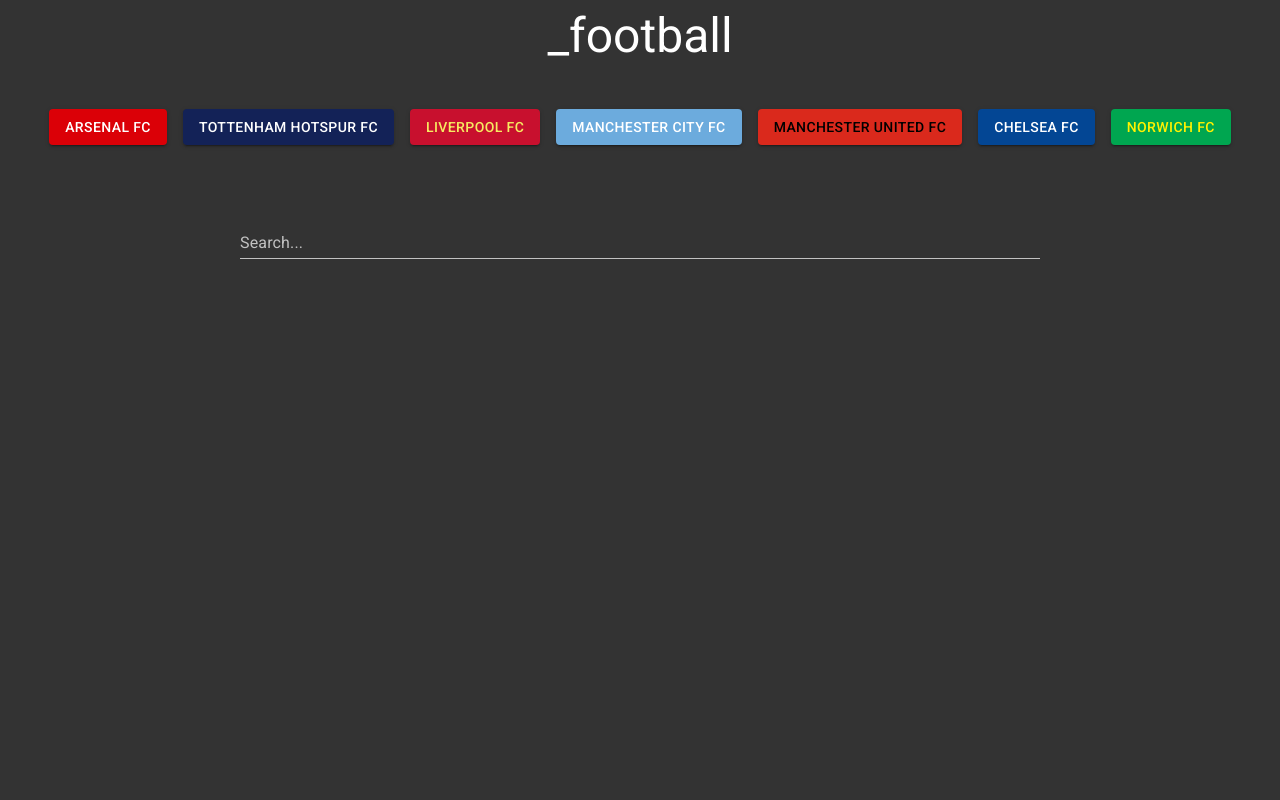
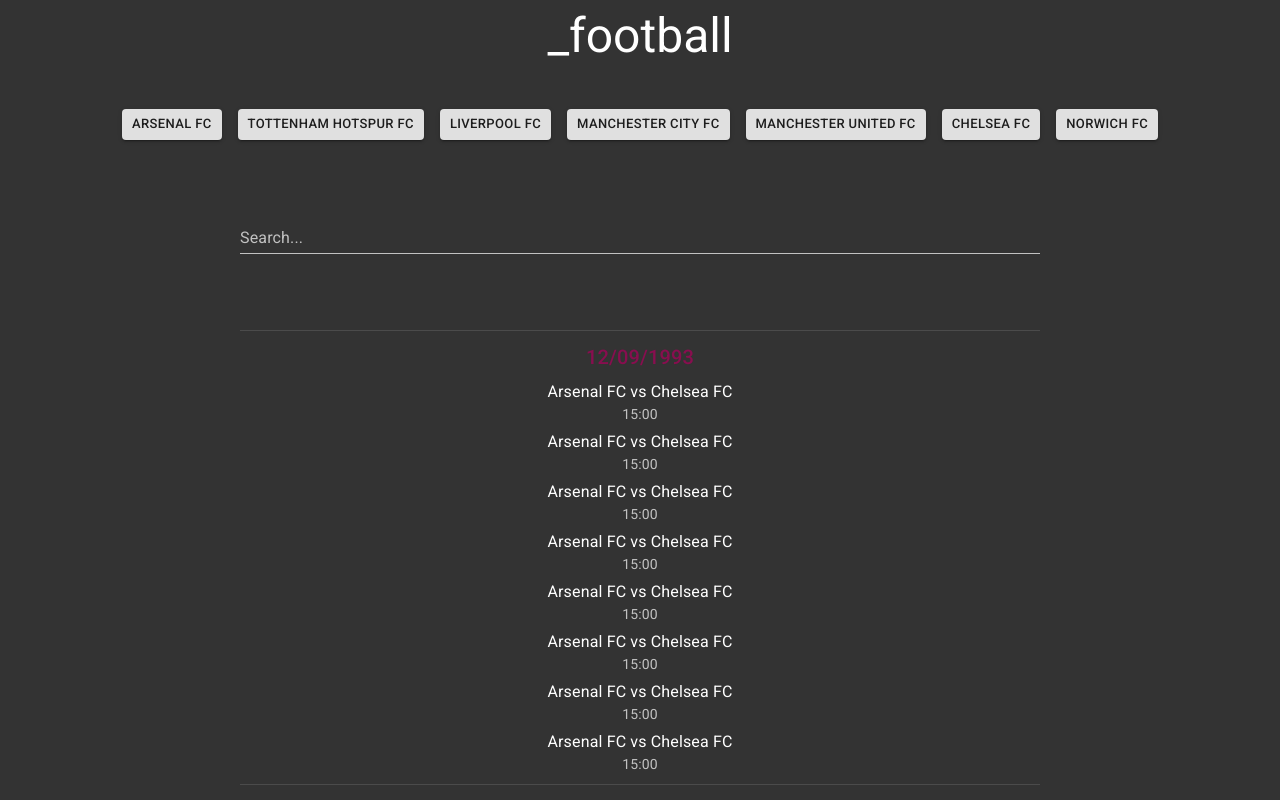
Before and after one commit to ahmed1293/_football, a React (Create React App) app: page / in a window 1280 px wide. Shown: the top 800 px of the page. Built offline with nearby package versions, Linux system fonts and the light colour scheme.

Commit message:
fixture and matchday components

```diff
--- a/src/App.js
+++ b/src/App.js
@@ -4,6 +4,7 @@
 import {darkTheme,} from "./themes";
 import Filters from "./Filters";
 import Search from "./Search";
+import Fixtures from "./Fixtures";
 
 
 const titleStyle = makeStyles({
@@ -27,6 +28,8 @@
 
               <Search/>
 
+              <Fixtures/>
+
           </div>
       </ThemeProvider>
   );
--- a/src/Filters.js
+++ b/src/Filters.js
@@ -3,33 +3,35 @@
 import {ThemeProvider} from "@material-ui/styles";
 import {arsenalTheme, chelseaTheme, cityTheme, liverpoolTheme, norwichTheme, spursTheme, unitedTheme} from "./themes";
 import {ARSENAL, CHELSEA, CITY, LIVERPOOL, NORWICH, SPURS, UNITED} from "./constants";
-import {makeStyles} from "@material-ui/core";
+import {withStyles} from "@material-ui/core";
 
 
-const useStyles = makeStyles(theme => ({
+const useStyles = theme => ({
     buttons: {
         '& > *': {
           margin: theme.spacing(1),
         },
         paddingBottom: 50
     }
-}));
+});
 
 
-function Filters() {
-    const classes = useStyles();
+class Filters extends Component {
+    render() {
+        const {classes} = this.props;
 
-    return (
-        <div className={classes.buttons}>
-            <TeamFilter theme={arsenalTheme} team={ARSENAL}/>
-            <TeamFilter theme={spursTheme} team={SPURS}/>
-            <TeamFilter theme={liverpoolTheme} team={LIVERPOOL}/>
-            <TeamFilter theme={cityTheme} team={CITY}/>
-            <TeamFilter theme={unitedTheme} team={UNITED}/>
-            <TeamFilter theme={chelseaTheme} team={CHELSEA}/>
-            <TeamFilter theme={norwichTheme} team={NORWICH}/>
-        </div>
-    )
+        return (
+            <div className={classes.buttons}>
+                <TeamFilter theme={arsenalTheme} teamName={ARSENAL}/>
+                <TeamFilter theme={spursTheme} teamName={SPURS}/>
+                <TeamFilter theme={liverpoolTheme} teamName={LIVERPOOL}/>
+                <TeamFilter theme={cityTheme} teamName={CITY}/>
+                <TeamFilter theme={unitedTheme} teamName={UNITED}/>
+                <TeamFilter theme={chelseaTheme} teamName={CHELSEA}/>
+                <TeamFilter theme={norwichTheme} teamName={NORWICH}/>
+            </div>
+        )
+    }
 }
 
 
@@ -39,7 +41,7 @@
         super(props);
         this.handleClick = this.handleClick.bind(this);
         this.state = {
-            selected: true
+            selected: false
         }
     }
 
@@ -50,11 +52,11 @@
 
     render() {
         return <ThemeProvider theme={this.props.theme}>
-            <Button variant="contained" color={this.state.selected ? "primary":""} onClick={this.handleClick}>
-                {this.props.team}
+            <Button size="small" variant="contained" color={this.state.selected ? "primary":""} onClick={this.handleClick}>
+                {this.props.teamName}
             </Button>
         </ThemeProvider>
     }
 }
 
-export default Filters;
+export default withStyles(useStyles)(Filters);
--- /dev/null
+++ b/src/Fixtures.js
@@ -0,0 +1,54 @@
+import React, {Component} from "react";
+import List from "@material-ui/core/List";
+import MatchDay from "./MatchDay";
+import Divider from "@material-ui/core/Divider";
+import {withStyles} from "@material-ui/core";
+
+
+const useStyles = () => ({
+    margins: {
+        marginBottom: 10,
+        marginTop: 10,
+        maxWidth: 800
+    },
+
+    scrollable: {
+        maxHeight: 800,
+        overflowY: 'scroll',
+    }
+});
+
+
+class Fixtures extends Component {
+
+    constructor(props) {
+        super(props);
+        this.state = {
+            'fixtures': [
+                {home: 'Arsenal FC', away: 'Chelsea FC', time: '15:00'},
+                {home: 'Arsenal FC', away: 'Chelsea FC', time: '15:00'},
+                {home: 'Arsenal FC', away: 'Chelsea FC', time: '15:00'},
+                {home: 'Arsenal FC', away: 'Chelsea FC', time: '15:00'},
+                {home: 'Arsenal FC', away: 'Chelsea FC', time: '15:00'},
+                {home: 'Arsenal FC', away: 'Chelsea FC', time: '15:00'},
+                {home: 'Arsenal FC', away: 'Chelsea FC', time: '15:00'},
+                {home: 'Arsenal FC', away: 'Chelsea FC', time: '15:00'},
+            ]
+        }
+    }
+
+    render() {
+        const {classes} = this.props;
+
+        return <div>
+            <List className={classes.scrollable}>
+                <Divider className={classes.margins} />
+                <MatchDay date='12/09/1993' fixtures={this.state.fixtures}/>
+                <Divider className={classes.margins} />
+                <MatchDay date='11/09/1993' fixtures={this.state.fixtures}/>
+            </List>
+        </div>
+    }
+}
+
+export default withStyles(useStyles)(Fixtures);
--- /dev/null
+++ b/src/MatchDay.js
@@ -0,0 +1,24 @@
+import React, {Component} from "react";
+import {ListItemText, Typography} from "@material-ui/core";
+
+
+
+class MatchDay extends Component {
+
+    render() {
+        return <div>
+            <Typography variant="h6" align="center" color="secondary" gutterBottom>
+                {this.props.date}
+            </Typography>
+            {this.props.fixtures.map(
+                fixture => <ListItemText
+                    primary={`${fixture.home} vs ${fixture.away}`}
+                    secondary={fixture.time}
+                    primaryTypographyProps={{'color': 'primary'}}
+                />
+            )}
+        </div>
+    }
+}
+
+export default MatchDay;
--- a/src/Search.js
+++ b/src/Search.js
@@ -8,6 +8,7 @@
     '& > *': {
       margin: theme.spacing(1),
       width: 800,
+      paddingBottom: 50
     },
   },
 });
@@ -27,7 +28,7 @@
         const {classes} = this.props;
 
         return <form className={classes.root}>
-            <TextField label="Search..." name="input" value={this.state.input} />
+            <TextField label="Search..." name="input" />
         </form>
     }
 }
--- a/src/index.css
+++ b/src/index.css
@@ -1,3 +1,12 @@
 .dark-background {
     background-color: #333333;
 }
+
+html {
+    scrollbar-width: none; /* For Firefox */
+    -ms-overflow-style: none; /* For Internet Explorer and Edge */
+}
+
+html::-webkit-scrollbar {
+    width: 0px; /* For Chrome, Safari, and Opera */
+}
--- a/src/themes.js
+++ b/src/themes.js
@@ -1,4 +1,3 @@
-import {blue} from "@material-ui/core/colors";
 import {createMuiTheme} from "@material-ui/core";
 
 
```
